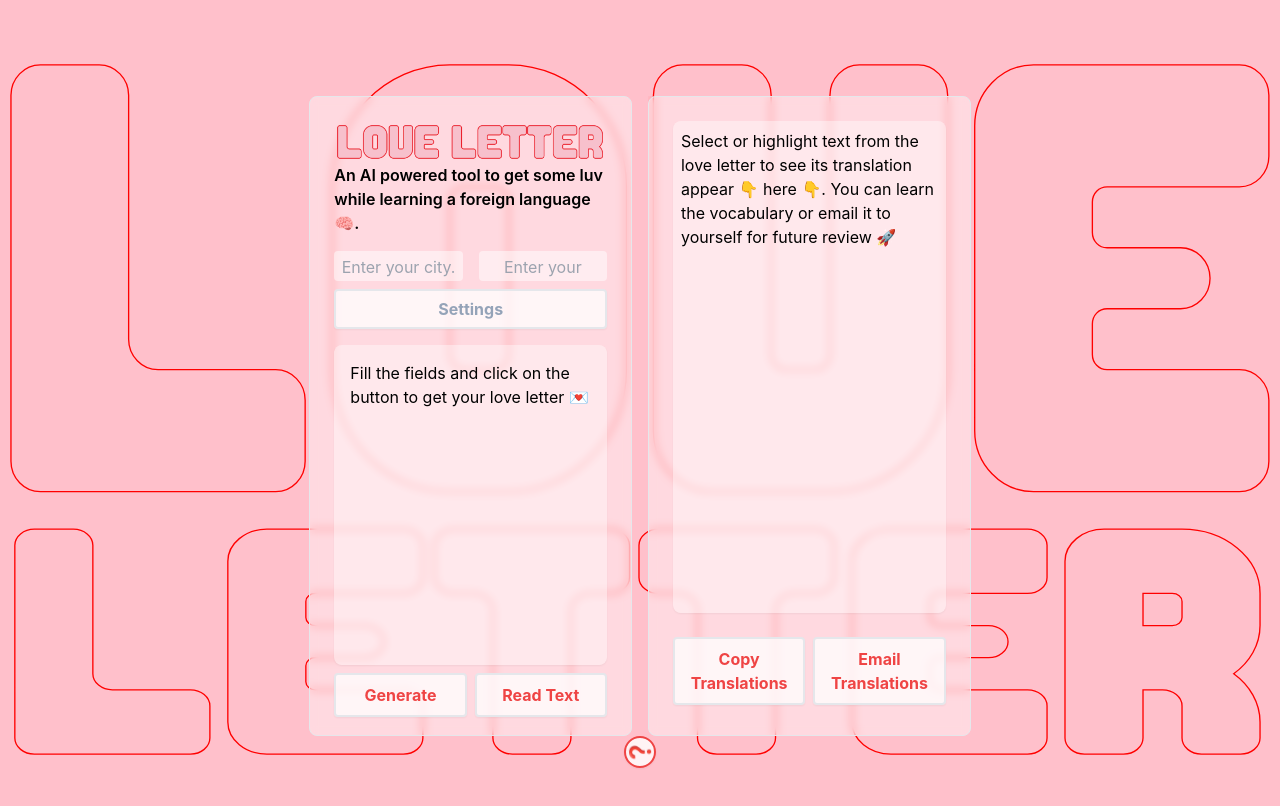
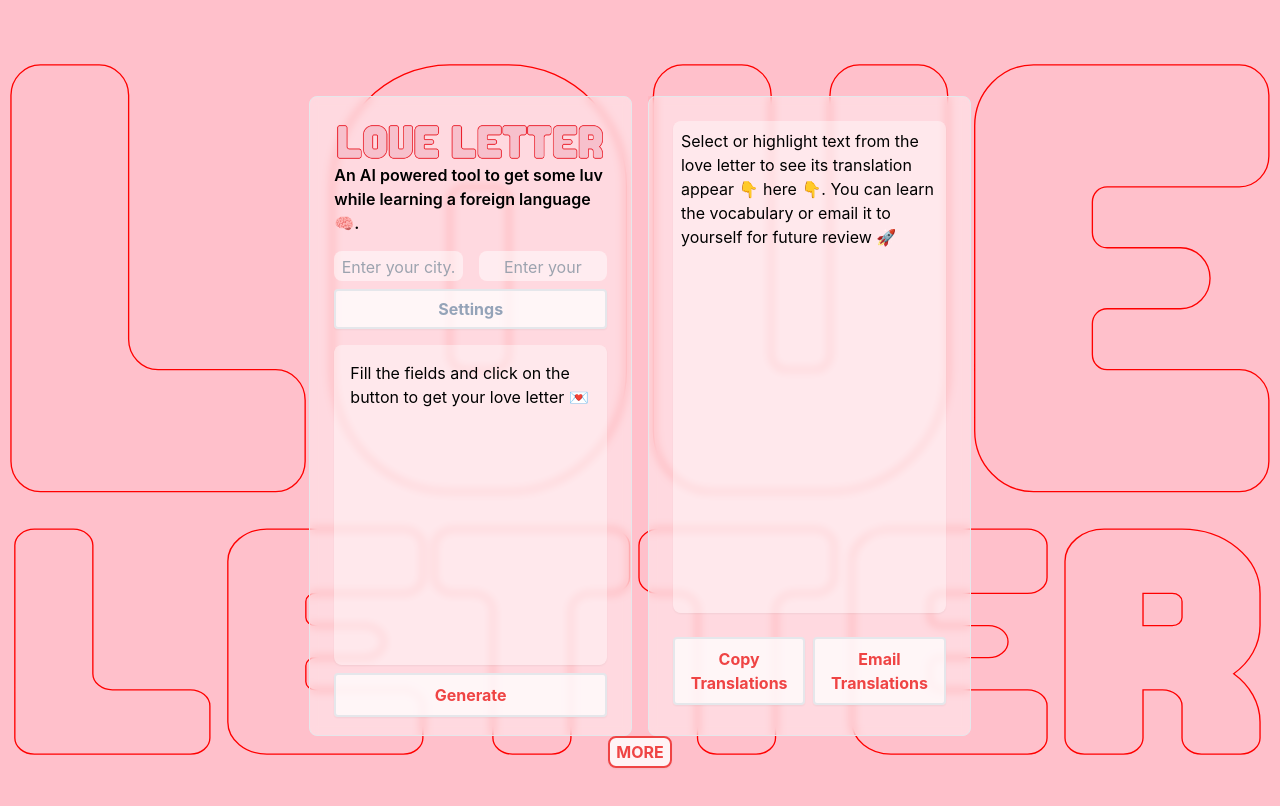
Before and after one commit to lmangall/langgenie, a Next.js app: page /loveletter in a window 1280 px wide. Shown: the top 806 px of the page. Built offline with nearby package versions, Linux system fonts and the light colour scheme.

Commit message:
got rid rounded_?

```diff
--- a/components/InputField.tsx
+++ b/components/InputField.tsx
@@ -12,7 +12,7 @@ const InputField: React.FC<InputFieldProps> = ({
   onChange,
 }) => (
   <textarea
-    className="text-center w-full justify-center py-1 bg-white h-[30px] bg-opacity-50 hover:bg-opacity-60 font-normal rounded focus:outline-none focus:border-red-500 resize-none"
+    className="text-center w-full justify-center py-1 bg-white h-[30px] bg-opacity-50 hover:bg-opacity-60 font-normal rounded-lg focus:outline-none focus:border-red-500 resize-none"
     placeholder={placeholder}
     value={value}
     onChange={onChange}
--- a/pages/loveletter/index.tsx
+++ b/pages/loveletter/index.tsx
@@ -44,7 +44,7 @@ export default function Home() {
 
   const handleCloseAboutModal = () => {
     setIsAboutModalOpen(false);
-  }
+  };
 
   const { translateText, translations, translationError } = useTranslateText();
 
@@ -55,7 +55,6 @@ export default function Home() {
       await translateText(text);
     }
   };
-
 
   const handleTouchEnd = async () => {
     if (/Mobi|Android/i.test(navigator.userAgent)) {
@@ -70,7 +69,6 @@ export default function Home() {
       }
     }
   };
-
 
   const handleEmailTranslations = () => {
     const emailBody =
@@ -159,7 +157,6 @@ export default function Home() {
 
   return (
     <div className="relative">
-
       <LoveLetterBackground />
       <div className="grid grid-cols-2 lg:grid-cols-2 lg:w-2/3 w-full gap-4 content-center m-auto p-24 justify-center">
         <AboutModal
@@ -221,7 +218,6 @@ export default function Home() {
             onClick={handleOpenModal}
             // className="mb-4 h-10 w-full bg-gray-50 bg-opacity-50  text-slate-400 rounded hover:bg-opacity-60 mt-4"
             className="mb-4 h-10 mt-2 w-full bg-white/75 text-slate-400 font-bold rounded shadow-sm transition duration-150 border border-2 hover:border-red-500"
-
           >
             Settings
           </button>
@@ -260,7 +256,7 @@ export default function Home() {
               )}
               Generate {/* Text remains visible */}
             </button>
-            <button
+            {/* <button
               onClick={() => readText(loveStory)}
               className="w-full mt-2 bg-white/75 py-2 text-red-500 font-bold rounded shadow-sm transition duration-150 border border-2 hover:border-red-500"
             >
@@ -268,7 +264,7 @@ export default function Home() {
                 <div className="spinner"></div> // Spinner appears next to the text
               )}
               Read Text
-            </button>
+            </button> */}
           </div>
           {/*
           <audio id="audioPlayer" src="" hidden></audio>{" "}
@@ -323,18 +319,16 @@ export default function Home() {
             </div>
           </div>
         </div>
-
-
       </div>
       <div className="flex justify-center items-end fixed bottom-0 left-0 right-0 p-4">
         <button
           onClick={handleOpenAboutModal}
-  className="w-8 h-8 bg-white/80 text-red-500 font-bold rounded-full shadow-sm transition duration-150 border-2 border-red-500 hover:border-white mb-4"
+          className="w-16 h-8 bg-white/80 text-red-500 font-bold rounded-lg shadow-sm transition duration-150 border-2 border-red-500 hover:border-white mb-4"
         >
-  <span className="spin-emoji block text-xl">❓</span>
+          <div>MORE</div>
+          {/* <span className="spin-emoji block text-xl">❓</span> */}
         </button>
       </div>
-
     </div>
   );
 }
--- a/postcss.config.js
+++ b/postcss.config.js
@@ -1,4 +1,3 @@
-// postcss.config.js
 module.exports = {
   plugins: {
     tailwindcss: {},
```
Lines whose indentation alone changed are shown as unchanged.
